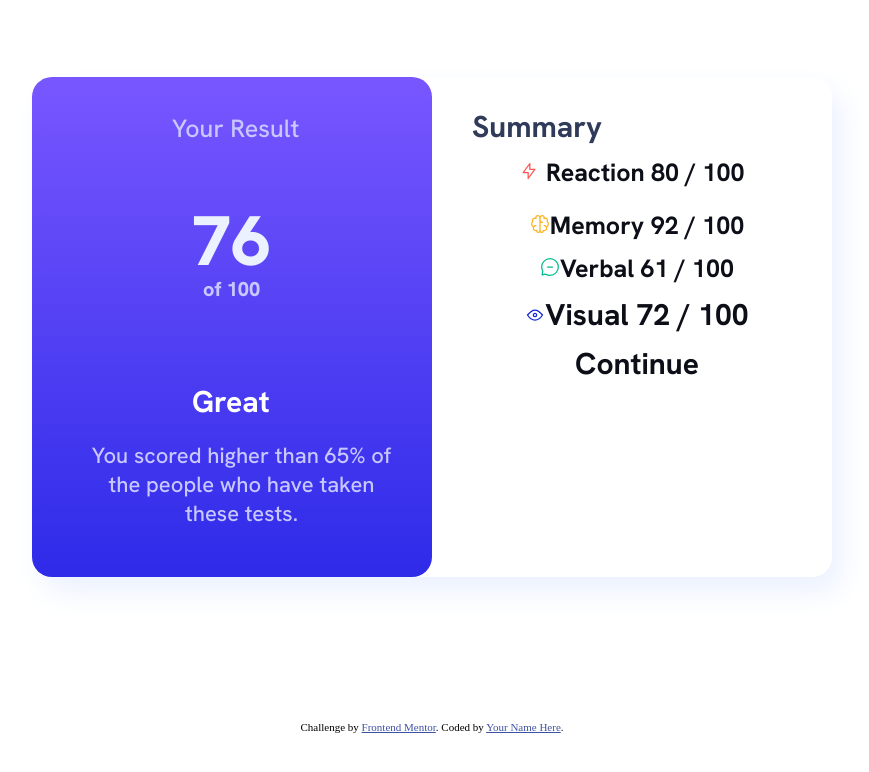
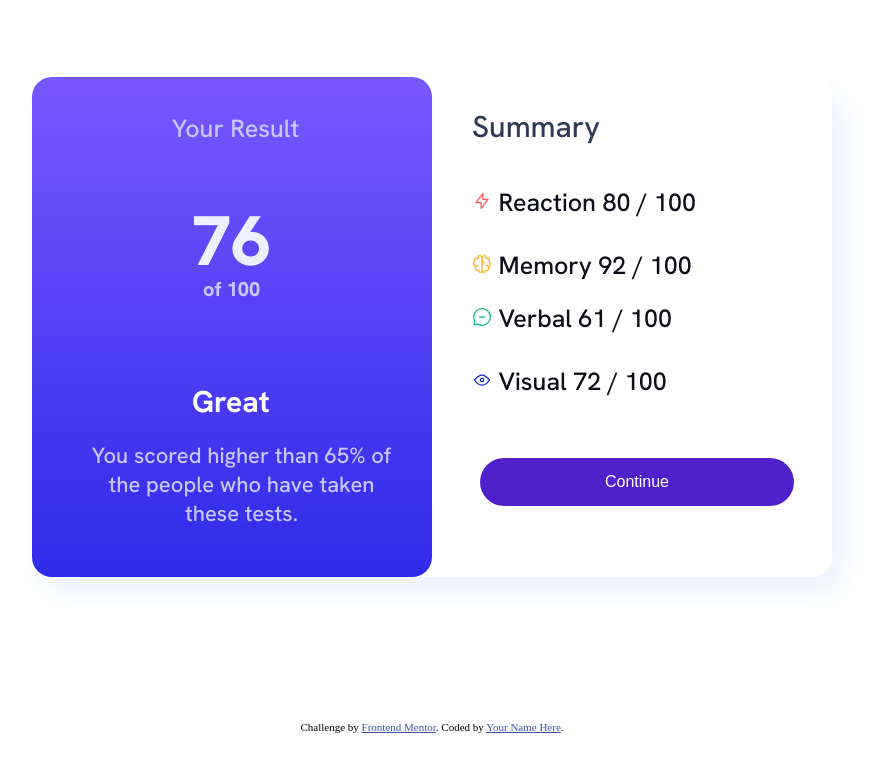
Before and after one commit to emamtz/results-summary-component-main, a plain HTML site: page index.html in a window 1280 px wide. Shown: the whole page, without its empty margins (213-1082 px from the left). Drawn offline with Linux system fonts and the light colour scheme.

Commit message:
file update

```diff
--- a/index.html
+++ b/index.html
@@ -74,8 +74,9 @@
                         stroke-linecap="round"
                         stroke-linejoin="round"
                         stroke-width="1.25"
-                        d="M16.447 13.004a3.334 3.334 0 0 0 .728-5.53m-.025-.067a2.083 2.083 0 0 0-2.983-2.824M10 3.75a2.085 2.085 0 0 1 2.538-2.033 2.084 2.084 0 0 1 1.43 2.92m-.635 12.03a1.667 1.667 0 0 1-3.333 0" /></svg
-                >Memory 92 / 100
+                        d="M16.447 13.004a3.334 3.334 0 0 0 .728-5.53m-.025-.067a2.083 2.083 0 0 0-2.983-2.824M10 3.75a2.085 2.085 0 0 1 2.538-2.033 2.084 2.084 0 0 1 1.43 2.92m-.635 12.03a1.667 1.667 0 0 1-3.333 0" />
+                </svg>
+                Memory 92 / 100
             </div>
             <div class="text9">
                 <svg
@@ -89,8 +90,9 @@
                         stroke-linecap="round"
                         stroke-linejoin="round"
                         stroke-width="1.25"
-                        d="M7.5 10h5M10 18.333A8.333 8.333 0 1 0 1.667 10c0 1.518.406 2.942 1.115 4.167l-.699 3.75 3.75-.699A8.295 8.295 0 0 0 10 18.333Z" /></svg
-                >Verbal 61 / 100
+                        d="M7.5 10h5M10 18.333A8.333 8.333 0 1 0 1.667 10c0 1.518.406 2.942 1.115 4.167l-.699 3.75 3.75-.699A8.295 8.295 0 0 0 10 18.333Z" />
+                </svg>
+                Verbal 61 / 100
             </div>
             <div class="text10">
                 <svg
@@ -110,10 +112,13 @@
                         stroke-linecap="round"
                         stroke-linejoin="round"
                         stroke-width="1.25"
-                        d="M17.5 10c-1.574 2.492-4.402 5-7.5 5s-5.926-2.508-7.5-5C4.416 7.632 6.66 5 10 5s5.584 2.632 7.5 5Z" /></svg
-                >Visual 72 / 100
+                        d="M17.5 10c-1.574 2.492-4.402 5-7.5 5s-5.926-2.508-7.5-5C4.416 7.632 6.66 5 10 5s5.584 2.632 7.5 5Z" />
+                </svg>
+                Visual 72 / 100
             </div>
-            <div class="text11">Continue</div>
+            <div class="text11">
+                <button class="button">Continue</button>
+            </div>
         </div>
 
         <div class="attribution">
--- a/summary.css
+++ b/summary.css
@@ -74,48 +74,61 @@ body {
     padding: 10px 0px 0px 440px;
     text-align: left;
     font-family: "Hanken Grotesk", sans-serif;
-    font-weight: 600;
+    font-weight: 500;
     font-size: 30px;
     color: hsl(224, 30%, 27%);
 }
 .text7 {
-    padding: 10px 10px 10px 410px;
+    padding: 40px 10px 10px 440px;
+    text-align: left;
+    font-family: "Hanken Grotesk", sans-serif;
+    font-weight: 500;
+    font-size: 25px;
+    color: #0d0f18;
+}
+.text8 {
+    padding: 20px 0px 0px 440px;
+    text-align: left;
+    font-family: "Hanken Grotesk", sans-serif;
+    font-weight: 500;
+    font-size: 25px;
+    color: #0d0f18;
+}
+.text9 {
+    padding: 20px 10px 10px 440px;
+    text-align: left;
+    font-family: "Hanken Grotesk", sans-serif;
+    font-weight: 500;
+    font-size: 25px;
+    color: #0d0f18;
+}
+.text10 {
+    padding: 20px 10px 10px 440px;
+    text-align: left;
+    font-family: "Hanken Grotesk", sans-serif;
+    font-weight: 500;
+    font-size: 25px;
+    color: #0d0f18;
+}
+.text11 {
+    padding: 50px 0px 0px 410px;
     text-align: center;
     font-family: "Hanken Grotesk", sans-serif;
     font-weight: 600;
     font-size: 25px;
     color: #0d0f18;
 }
-.text8 {
-    padding: 10px 0px 0px 410px;
+.button {
+    border: 0;
+    line-height: 3;
+    padding: 0 125px;
+    font-size: 1rem;
     text-align: center;
-    font-family: "Hanken Grotesk", sans-serif;
-    font-weight: 600;
-    font-size: 25px;
-    color: #0d0f18;
+    color: white;
+    border-radius: 30px;
+    background: hsla(256, 72%, 46%, 1);
+    cursor: pointer;
 }
-.text9 {
-    padding: 10px 0px 0px 410px;
-    text-align: center;
-    font-family: "Hanken Grotesk", sans-serif;
-    font-weight: 600;
-    font-size: 25px;
-    color: #0d0f18;
+.button:hover {
+    background: #303b59;
 }
-.text10 {
-    padding: 10px 0px 0px 410px;
-    text-align: center;
-    font-family: "Hanken Grotesk", sans-serif;
-    font-weight: 600;
-    font-size: 30px;
-    color: #0d0f18;
-}
-.text11 {
-    padding: 10px 0px 0px 410px;
-    text-align: center;
-    font-family: "Hanken Grotesk", sans-serif;
-    font-weight: 600;
-    font-size: 30px;
-    cursor: pointer;
-    color: #0d0f18;
-}
```
